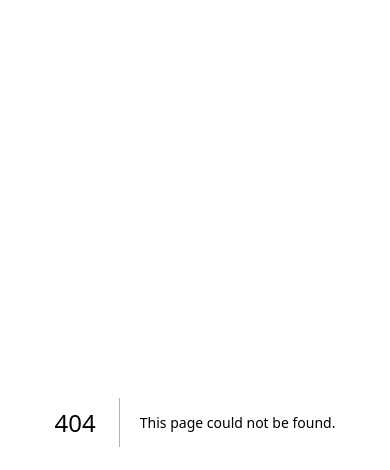
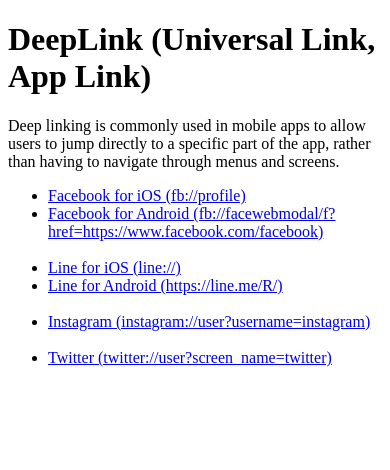
Before and after one commit to jason71708/frontend-utils, a Next.js app: page /deeplink in a window 390 px wide. Before the commit this address had no page. Shown: the top 470 px of the page. Built offline with nearby package versions, Linux system fonts and the light colour scheme.

Commit message:
feat: iframe MobileHeightUnit demo & add DeepLink util

```diff
--- /dev/null
+++ b/pages/deeplink/index.tsx
@@ -0,0 +1,22 @@
+import PageTitle from "components/PageTitle"
+
+export default function DeepLink() {
+  return (
+    <div className="px-4">
+      <PageTitle title="DeepLink" />
+      <h1 className="text-3xl font-bold my-4">DeepLink (Universal Link, App Link)</h1>
+      <p className="my-2">Deep linking is commonly used in mobile apps to allow users to jump directly to a specific part of the app, rather than having to navigate through menus and screens.</p>
+      <ul>
+        <li className="underline"><a href="fb://profile" target="_blank">Facebook for iOS (fb://profile)</a></li>
+        <li className="underline"><a href="fb://facewebmodal/f?href=https://www.facebook.com/facebook" target="_blank">Facebook for Android (fb://facewebmodal/f?href=https://www.facebook.com/facebook)</a></li>
+        <br />
+        <li className="underline"><a href="line://" target="_blank">Line for iOS (line://)</a></li>
+        <li className="underline"><a href="https://line.me/R/" target="_blank">Line for Android (https://line.me/R/)</a></li>
+        <br />
+        <li className="underline"><a href="instagram://user?username=instagram">Instagram (instagram://user?username=instagram)</a></li>
+        <br />
+        <li className="underline"><a href="twitter://user?screen_name=twitter">Twitter (twitter://user?screen_name=twitter)</a></li>
+      </ul>
+    </div>
+  )
+}
--- /dev/null
+++ b/pages/mobile-height-unit/index.module.css
@@ -0,0 +1,4 @@
+.iframe {
+  width: 100vw;
+  height: 100vh;
+}
```
Also changed, not shown: pages/mobile-height-unit/index.tsx (added, +10 -0 lines).
